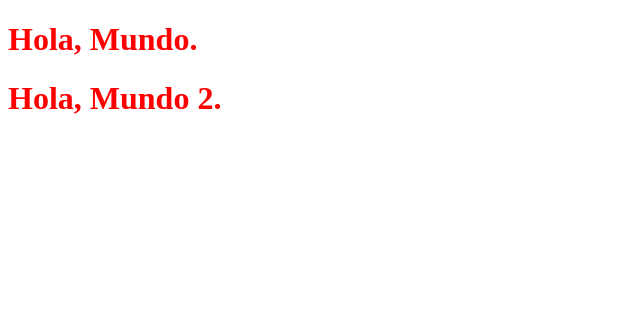
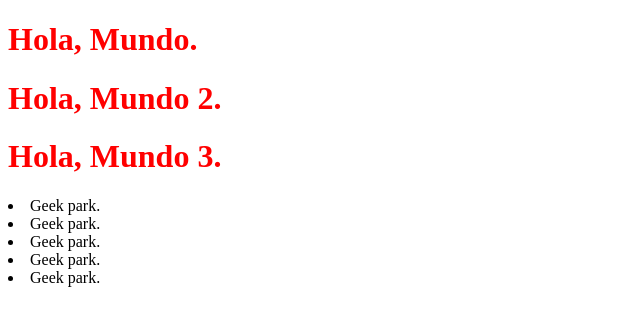
Before and after one commit to AndreaLizbethAR/Taller_UPMH, a plain HTML site: page index.html in a window 1280 px wide. Shown: the whole page, without its empty margins (0-640 px from the left). Drawn offline with Linux system fonts and the light colour scheme.

Commit message:
Tercer commit, se agregó lista.

```diff
--- a/index.html
+++ b/index.html
@@ -18,6 +18,14 @@
         <h1>
             Hola, Mundo 2.
         </h1>
+        <h1>
+            Hola, Mundo 3.
+        </h1>
+        <li>Geek park.</li>
+        <li>Geek park.</li>
+        <li>Geek park.</li>
+        <li>Geek park.</li>
+        <li>Geek park.</li>
     </div>
 </body>
 </html>
```
